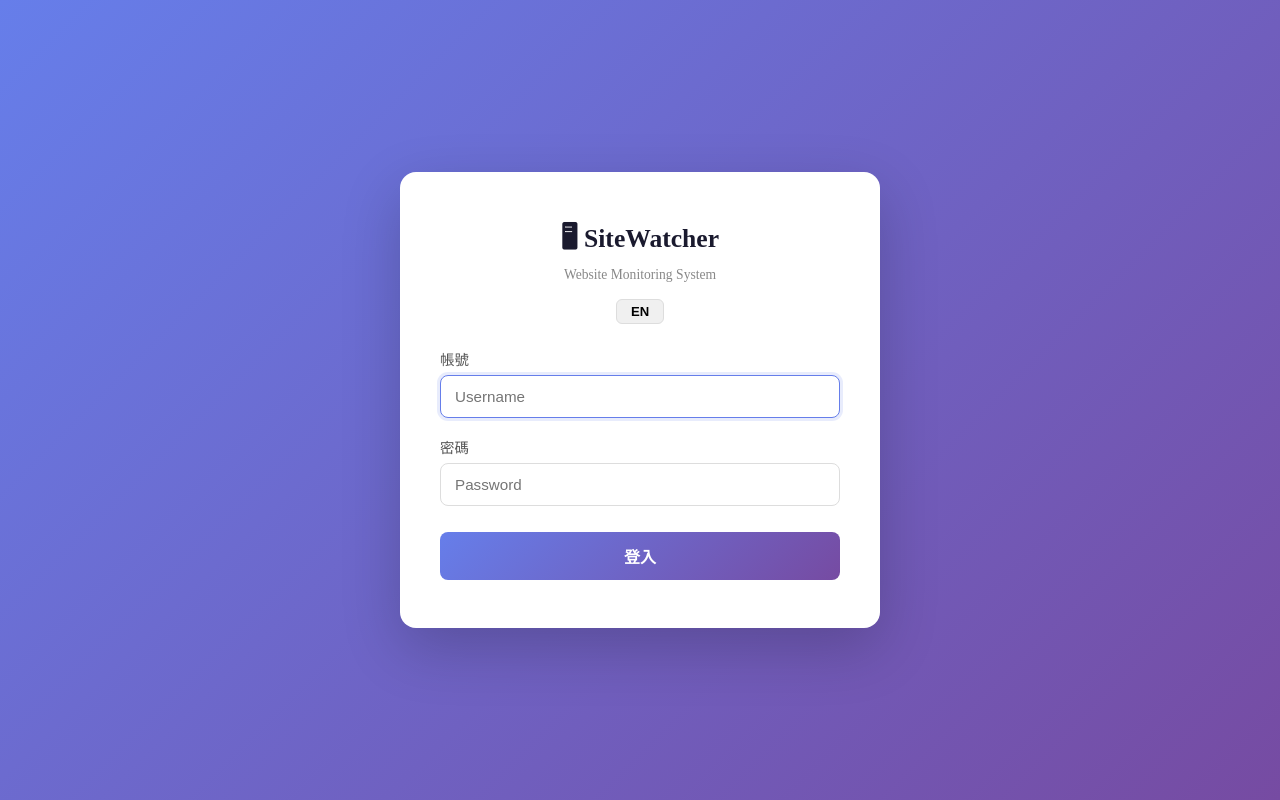
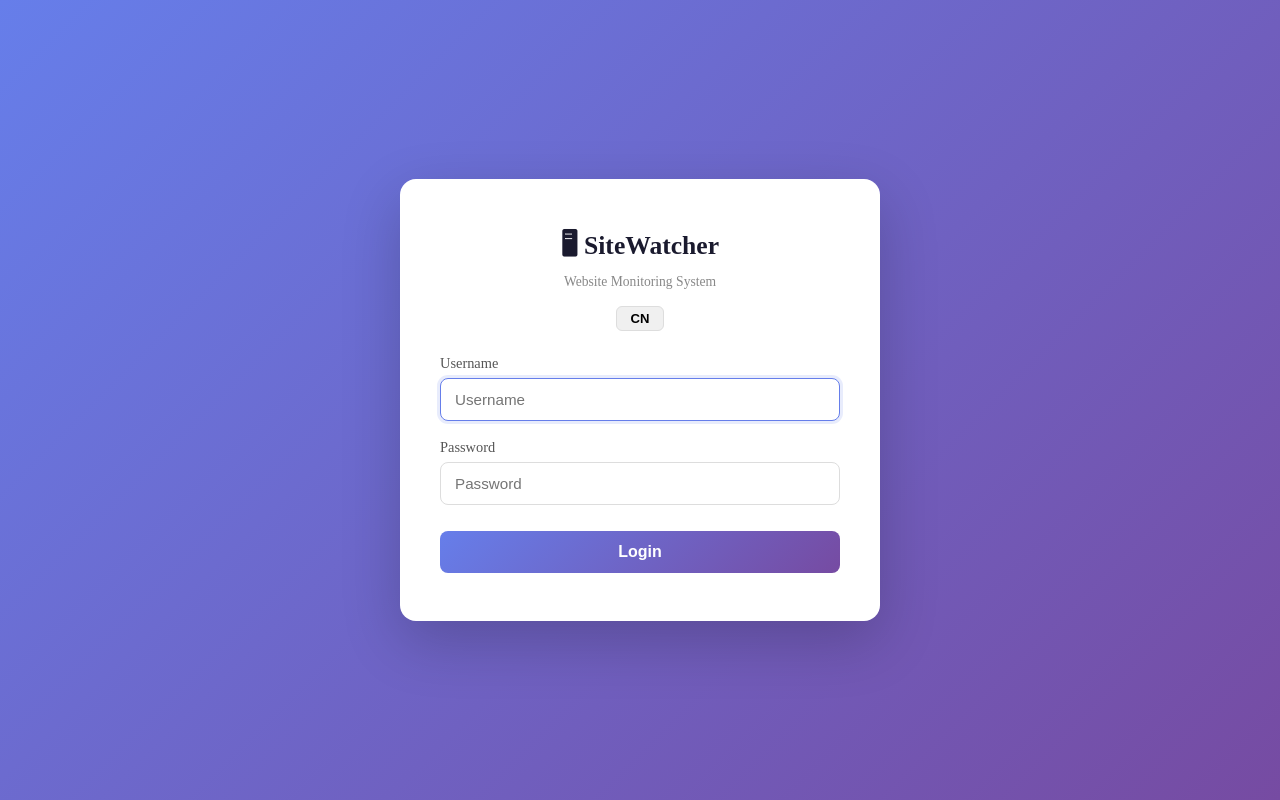
Before and after one commit to sppo555/Website_Monitoring, a Vue app in the folder frontend/: page / in a window 1280 px wide. Built offline with nearby package versions, Linux system fonts and the light colour scheme.

Commit message:
chore: default locale en and show CN label

```diff
--- a/frontend/src/App.vue
+++ b/frontend/src/App.vue
@@ -8,7 +8,7 @@
           <h1>🖥 {{ t('app.title') }}</h1>
           <div class="header-user">
             <span>{{ authState.user?.username }} ({{ authState.user?.role }})</span>
-            <button class="btn-header btn-lang" @click="toggleLocale">{{ currentLocale === 'zh-TW' ? 'EN' : '中' }}</button>
+            <button class="btn-header btn-lang" @click="toggleLocale">{{ currentLocale === 'zh-TW' ? 'EN' : 'CN' }}</button>
             <button class="btn-header" @click="showChangePw = true">{{ t('app.changePassword') }}</button>
             <button class="btn-header" @click="handleLogout">{{ t('app.logout') }}</button>
           </div>
--- a/frontend/src/components/LoginPage.vue
+++ b/frontend/src/components/LoginPage.vue
@@ -4,7 +4,7 @@
     <div class="login-card">
       <h1>{{ t('login.title') }}</h1>
       <p class="subtitle">{{ t('login.subtitle') }}</p>
-      <button class="btn-lang" @click="toggleLocale">{{ currentLocale === 'zh-TW' ? 'EN' : '中' }}</button>
+      <button class="btn-lang" @click="toggleLocale">{{ currentLocale === 'zh-TW' ? 'EN' : 'CN' }}</button>
       <form @submit.prevent="handleLogin">
         <div class="form-group">
           <label>{{ t('login.username') }}</label>
--- a/frontend/src/i18n/index.ts
+++ b/frontend/src/i18n/index.ts
@@ -7,7 +7,7 @@ const locales: Record<string, Record<string, string>> = { 'zh-TW': zhTW, en };
 export type Locale = 'zh-TW' | 'en';
 
 const saved = localStorage.getItem('locale') as Locale | null;
-export const currentLocale = ref<Locale>(saved && locales[saved] ? saved : 'zh-TW');
+export const currentLocale = ref<Locale>(saved && locales[saved] ? saved : 'en');
 
 export function t(key: string, params?: Record<string, string | number>): string {
   let text = locales[currentLocale.value]?.[key] || locales['zh-TW']?.[key] || key;
```
